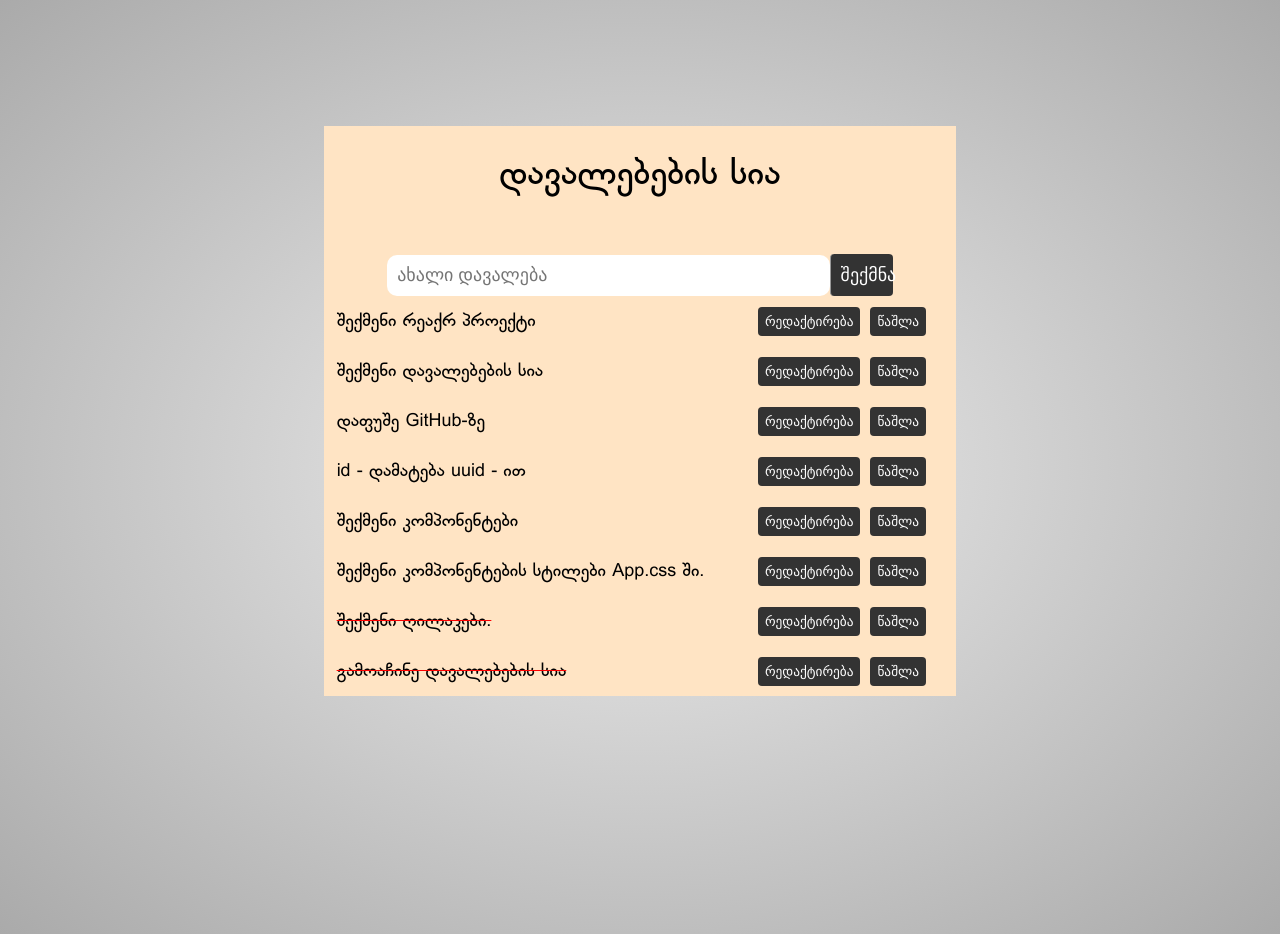
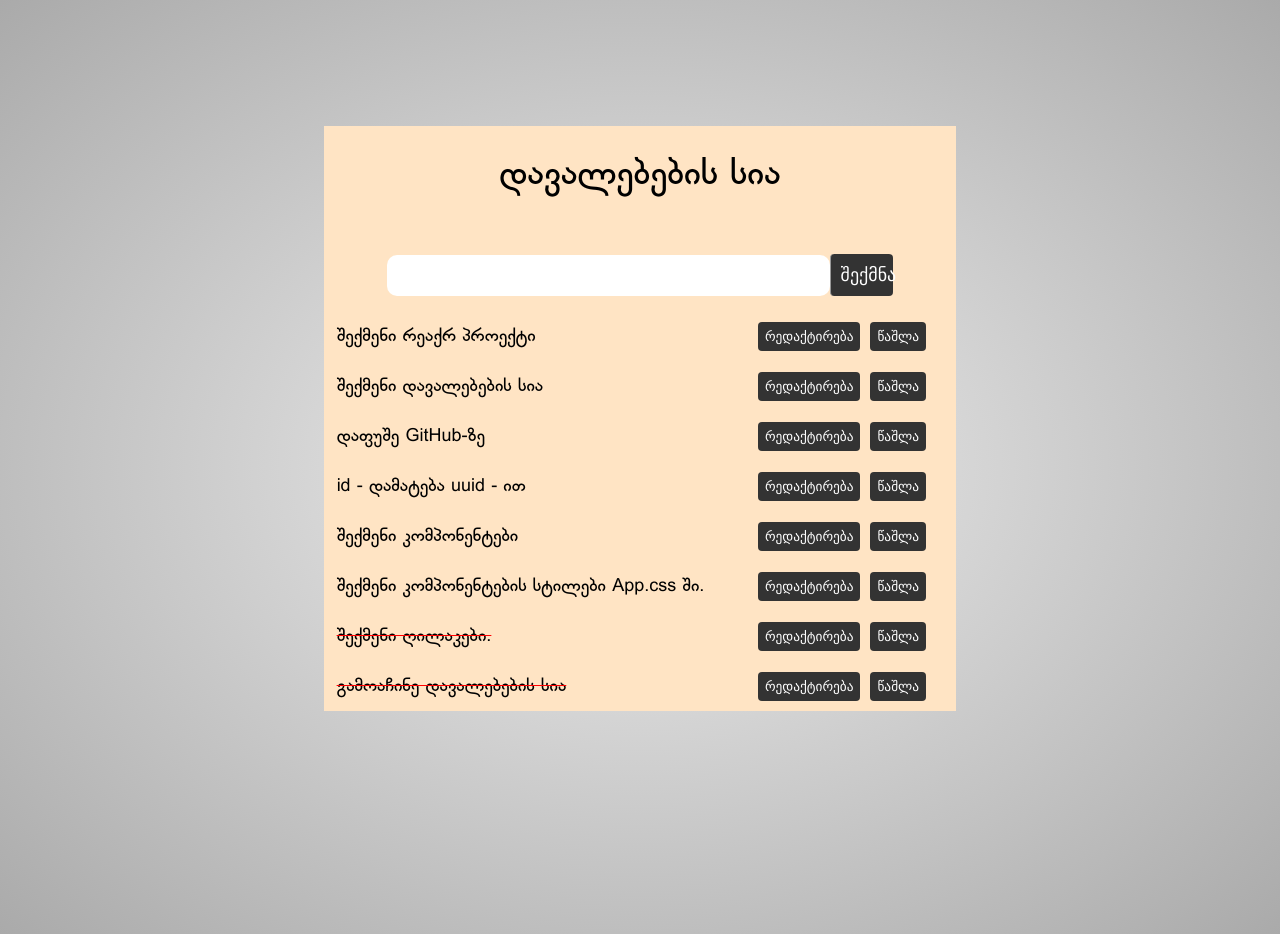
Before and after one commit to bladwing/react-todo-list, a React (Create React App) app: page / in a window 1280 px wide. Built offline with nearby package versions, Linux system fonts and the light colour scheme.

Commit message:
change main inpute mechanism, rename toDo base, fix some function

```diff
--- a/src/App.js
+++ b/src/App.js
@@ -1,79 +1,66 @@
-import React from 'react';
-import toDoItems from './components/TodoBase';
-import ToDoList from './components/List';
-import CreateItem from './components/CreateItem'
-import './App.css'
-
+import React from "react";
+import { toDoItems } from "./components/toDoItems";
+import ToDoList from "./components/List";
+import CreateItem from "./components/CreateItem";
+import "./App.css";
 
 class App extends React.Component {
   constructor(props) {
     super(props);
-
     this.state = {
-      toDoItems
+      toDoItems,
     };
   }
 
-  createItem(item) {
-    this.state.toDoItems.unshift({
+  CreateItem(item) {
+    this.state.toDoItems({
       name: item,
-      id: '',
-      completed: false
-    });
-
-    this.setState({
-      toDoItems: this.state.toDoItems
+      id: "",
+      completed: false,
     });
   }
 
-  findItem(item) {
+  findItem = (item) => {
     return this.state.toDoItems.filter((element) => element.name === item)[0];
-  }
+  };
 
-  toggleComplete(item) {
+  toggleComplete = (item) => {
     const selectedItem = this.findItem(item);
     selectedItem.completed = !selectedItem.completed;
     this.setState({ toDoItems: this.state.toDoItems });
-  }
+  };
 
-  saveItem(oldItem, newItem) {
+  saveItem = (oldItem, newItem) => {
     const selectedItem = this.findItem(oldItem);
     selectedItem.name = newItem;
     this.setState({ toDoItems: this.state.toDoItems });
-  }
+  };
 
-  deleteItem(item) {
-    const index = this.state.toDoItems.map(element => element.name).indexOf(item);
+  deleteItem = (item) => {
+    const index = this.state.toDoItems
+      .map((element) => element.name)
+      .indexOf(item);
     this.state.toDoItems.splice(index, 1);
     this.setState({ toDoItems: this.state.toDoItems });
-  }
+  };
 
   render() {
-
     return (
-      <div className='container'>
+      <div className="container">
         <div>
-          <h1 className='header'>დავალებების სია</h1>
-
+          <h1 className="header">დავალებების სია</h1>
         </div>
-        <CreateItem toDoItems={this.state.toDoItems}
-                    createItem={this.createItem.bind(this)} />
+        <CreateItem CreateItem={this.createItem} />
 
         <ToDoList
-                  toDoItems={this.state.toDoItems}
-                  deleteItem={this.deleteItem.bind(this)}
-                  saveItem={this.saveItem.bind(this)}
-                  toggleComplete={this.toggleComplete.bind(this)}
-                  />
-
+          toDoItems={this.state.toDoItems}
+          deleteItem={this.deleteItem}
+          saveItem={this.saveItem}
+          toggleComplete={this.toggleComplete}
+        />
       </div>
     );
   }
 }
 
-
-
-
-
-
 export default App;
--- a/src/components/CreateItem.jsx
+++ b/src/components/CreateItem.jsx
@@ -1,49 +1,97 @@
 import React from "react";
-import './errorMessage.css';
+import "./errorMessage.css";
+import {toDoItems} from './toDoItems';
 
 class CreateItem extends React.Component {
   constructor(props) {
     super(props);
     this.state = {
-      newItemInput: "",
-      id: "",
-      error: "",
+      value: "",
+      toDoItems,
+    };
+  }
+
+  handleChange = (e) => {
+    this.setState({ value: e.target.value });
   };
 
-  }
-
-    handleCreate(e) {
+  handleSubmit = (e) => {
     e.preventDefault();
 
-      if (!this.refs.newItemInput.value) {
-        return (
-         this.setState({ error: "გთხოვთ შეიყვანეთ დავალების სახელი..." })
-        )
-      } else if (this.props.toDoItems.map(element => element.name).indexOf(this.refs.newItemInput.value) !== -1) {
-        this.setState({ error: 'ესეთი დავალების სახელი უკვე არსებობს :('})
-        this.refs.newItemInput.value = this.newItemInput.value;
-        return;
+    if (this.state.value === "") {
+      return this.handleError(this.emptyError);
+    } else {
+      this.setState((someThing) => {
+        const newItem = {
+          id: someThing.toDoItems[someThing.toDoItems.length - 1].id + 1,
+          description: someThing.value,
+        };
+        return {
+          emptyError: "",
+          toDoItems: [...someThing.toDoItems, newItem],
+          value: "",
+        };
+      });
     }
-      this.props.createItem(this.refs.newItemInput.value);
-      this.setState({ error: "" })
-      this.refs.newItemInput.value = '';
-    }
-
+  };
+  handleError = () => {
+    this.setState({ emptyError: "გთხოვთ შეიყვანეთ დავალების სახელი..." });
+  };
   render() {
     return (
       <div>
+      <span className="errorMessage">{this.state.emptyError}</span>
 
-          <span className="errorMessage">{this.state.error}</span>
-          <form onSubmit={this.handleCreate.bind(this)}>
-            <input type="text" placeholder="ახალი დავალება" ref="newItemInput" />
-
+        <form onSubmit={this.handleSubmit}>
+          <input
+            type="text"
+            value={this.state.value}
+            onChange={this.handleChange}
+          />
           <button>შექმნა</button>
         </form>
-
+        <ul>
+          {this.state.toDoItems.reverse().map((name, id) => {
+            return <div key={id}> {name.description}</div>;
+          })}
+        </ul>
       </div>
-
     );
   }
 }
 
 export default CreateItem;
+
+
+
+
+// handleCreate(e) {
+//   e.preventDefault();
+
+//   if (!this.refs.newItemInput.value) {
+//     return this.setState({ error: "გთხოვთ შეიყვანეთ დავალების სახელი..." });
+//   } else if (
+//     this.props.toDoItems
+//       .map((element) => element.name)
+//       .indexOf(this.refs.newItemInput.value) !== -1
+//   ) {
+//     this.setState({ error: "ესეთი დავალების სახელი უკვე არსებობს :(" });
+//     this.refs.newItemInput.value = this.newItemInput.value;
+//     return;
+//   }
+//   this.props.createItem(this.refs.newItemInput.value);
+//   this.setState({ error: "" });
+//   this.refs.newItemInput.value = "";
+// }
+
+
+
+
+
+
+{/* <span className="errorMessage">{this.state.error}</span>
+<form onSubmit={this.handleCreate.bind(this)}>
+  <input type="text" placeholder="ახალი დავალება" ref="newItemInput" />
+
+  <button>შექმნა</button>
+</form> */}
--- a/src/components/ListItem.jsx
+++ b/src/components/ListItem.jsx
@@ -4,13 +4,11 @@ class ToDoListItem extends Component {
     constructor(props) {
       super(props);
       this.state = {
-        id: [],
         editing: false
       };
     }
 
-
-    renderName() {
+    renderName = () => {
       const itemStyle = {
         'textDecoration': this.props.completed ? 'line-through red' : 'none',
         cursor: 'pointer'
@@ -32,33 +30,33 @@ class ToDoListItem extends Component {
       );
     }
 
-    renderButtons() {
+    renderButtons = () => {
       if (this.state.editing) {
         return (
           <span className='navButton'>
-            <button onClick={this.onSaveClick.bind(this)}>შენახვა</button>
-            <button onClick={this.onCancelClick.bind(this)}>გაუქმება</button>
+            <button onClick={this.onSaveClick}>შენახვა</button>
+            <button onClick={this.onCancelClick}>გაუქმება</button>
           </span>
         );
       }
 
       return (
         <span className='navButton'>
-          <button onClick={this.onEditClick.bind(this)}>რედაქტირება</button>
-          <button onClick={this.props.deleteItem.bind(this, this.props.name)}>წაშლა</button>
+          <button onClick={this.onEditClick}>რედაქტირება</button>
+          <button onClick={this.props.deleteItem.bind(this.props.name)}>წაშლა</button>
         </span>
       );
     }
 
-    onEditClick() {
+    onEditClick = () => {
       this.setState({ editing: true });
     }
 
-    onCancelClick() {
+    onCancelClick = () => {
       this.setState({ editing: false });
     }
 
-    onSaveClick(e) {
+    onSaveClick = (e) => {
       e.preventDefault();
       this.props.saveItem(this.props.name, this.refs.editInput.value)
       this.setState({ editing: false });
--- a/src/components/TodoBase.jsx
+++ b/src/components/toDoItems.js
@@ -1,4 +1,4 @@
-const toDoItems = [
+export const toDoItems = [
     {
       id: 0,
       name: 'შექმენი რეაქრ პროექტი',
@@ -39,9 +39,4 @@ const toDoItems = [
       name: "გამოაჩინე დავალებების სია",
       completed: true
     }
-
-
   ];
-
-
-  export default toDoItems;
```
Lines whose indentation alone changed are shown as unchanged.
